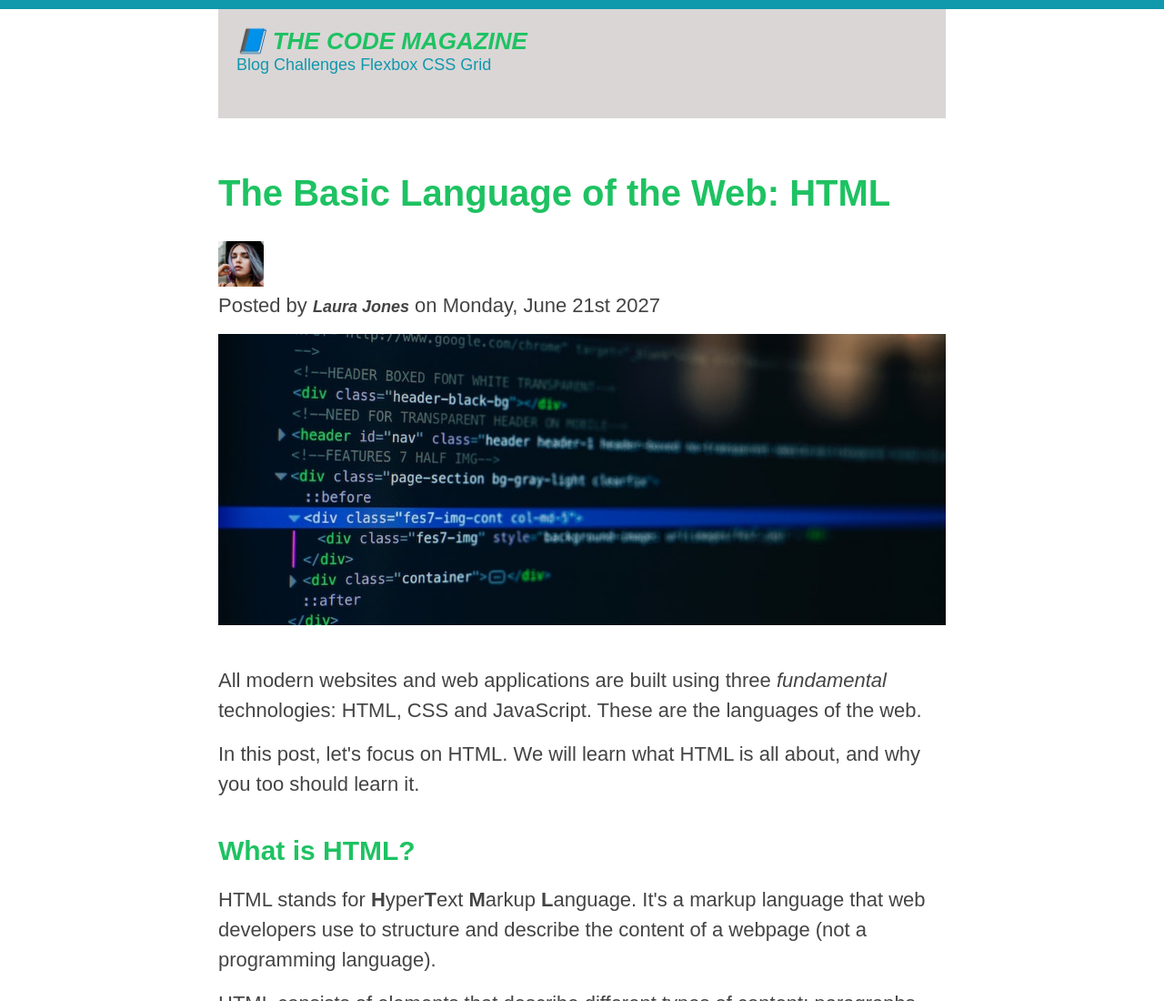
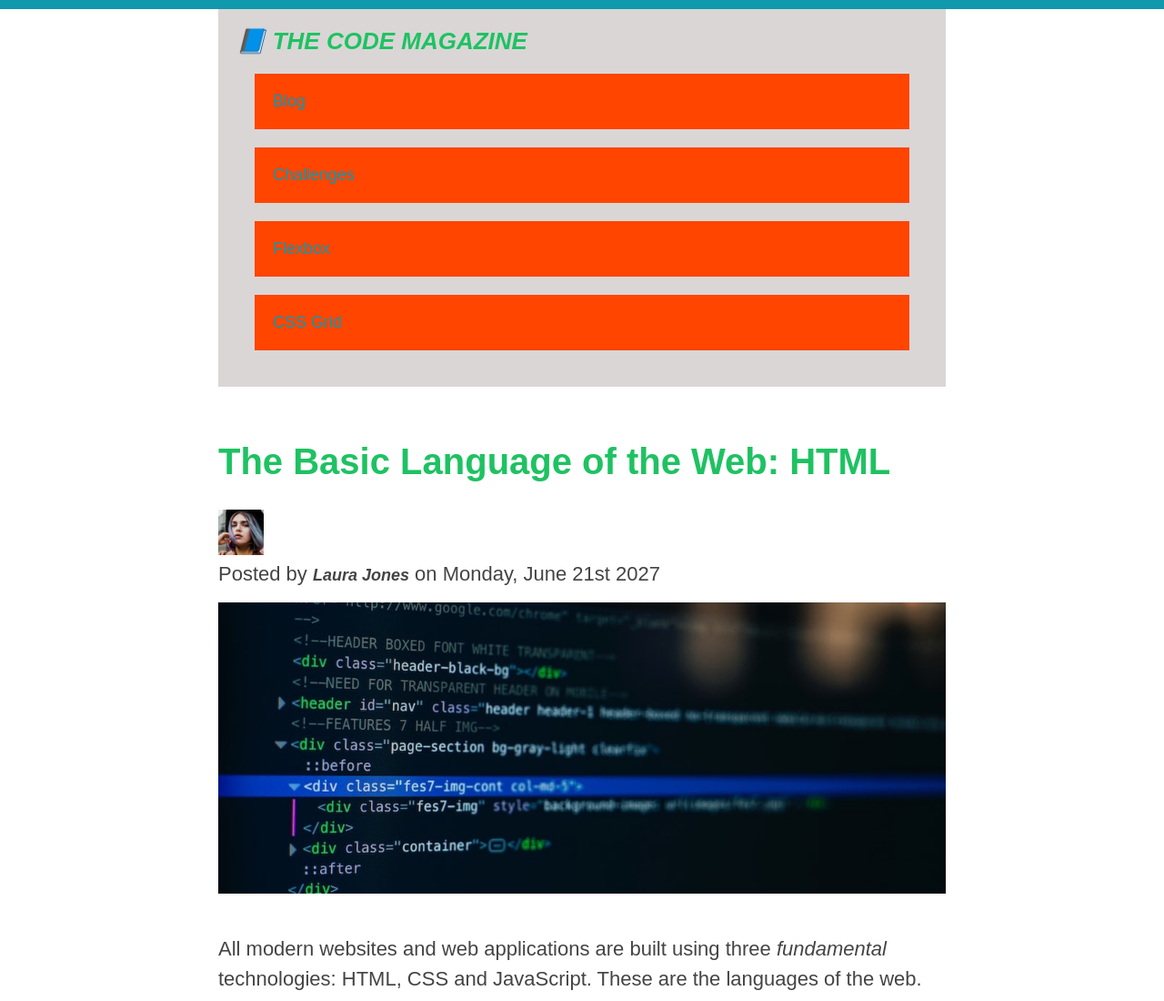
Before and after one commit to AniketRamteke/css, a plain HTML site: page index.html in a window 1280 px wide. Shown: the top 1100 px of the page at 91% size. Drawn offline with Linux system fonts and the light colour scheme.

Commit message:
box types

```diff
--- a/style.css
+++ b/style.css
@@ -19,7 +19,6 @@ body {
   background-color: #dad6d6;
   padding: 20px;
   margin-bottom: 60px;
-  height: 80px;
 }
 
 nav {
@@ -75,6 +74,7 @@ p {
   font-size: 22px;
   line-height: 1.5; /* default id 100% of the font height */
   margin-bottom: 15px;
+  /* display: inline; */
 }
 
 ul,
@@ -85,6 +85,7 @@ ol {
 li {
   font-size: 20px;
   margin-bottom: 10px;
+  /* display: inline; */
 }
 
 /* for selecting last child from li list use psuedo class*/
@@ -161,6 +162,13 @@ a:active {
   height: auto;
 }
 
+nav a:link {
+  background-color: orangered;
+  margin: 20px;
+  padding: 20px;
+  display: block;
+}
+
 #copyright {
   color: red;
 }
```
Also changed, not shown: 1 other file.
